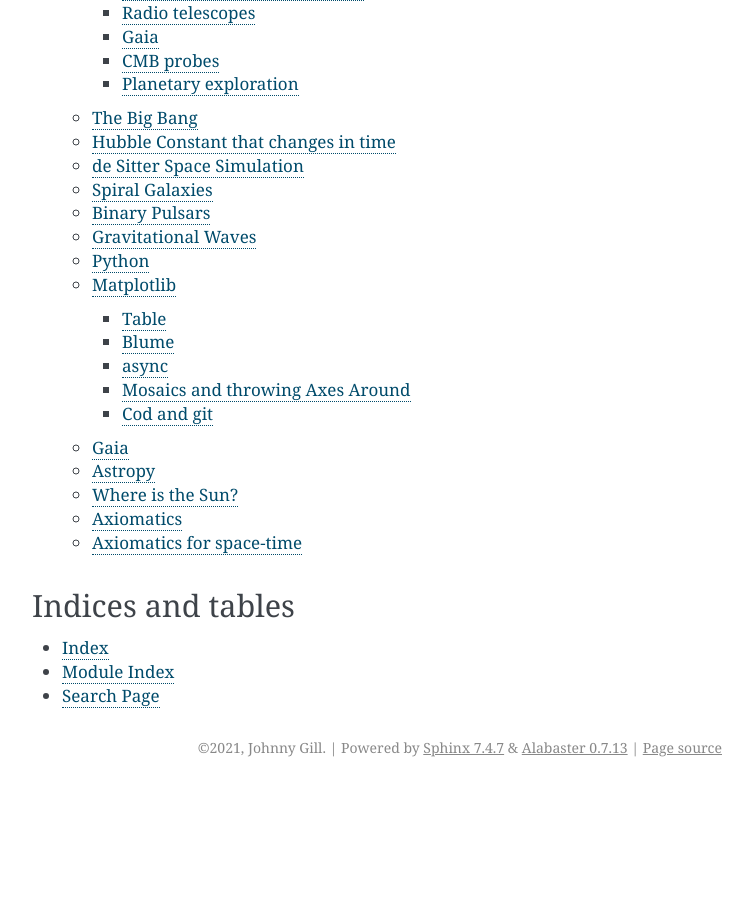
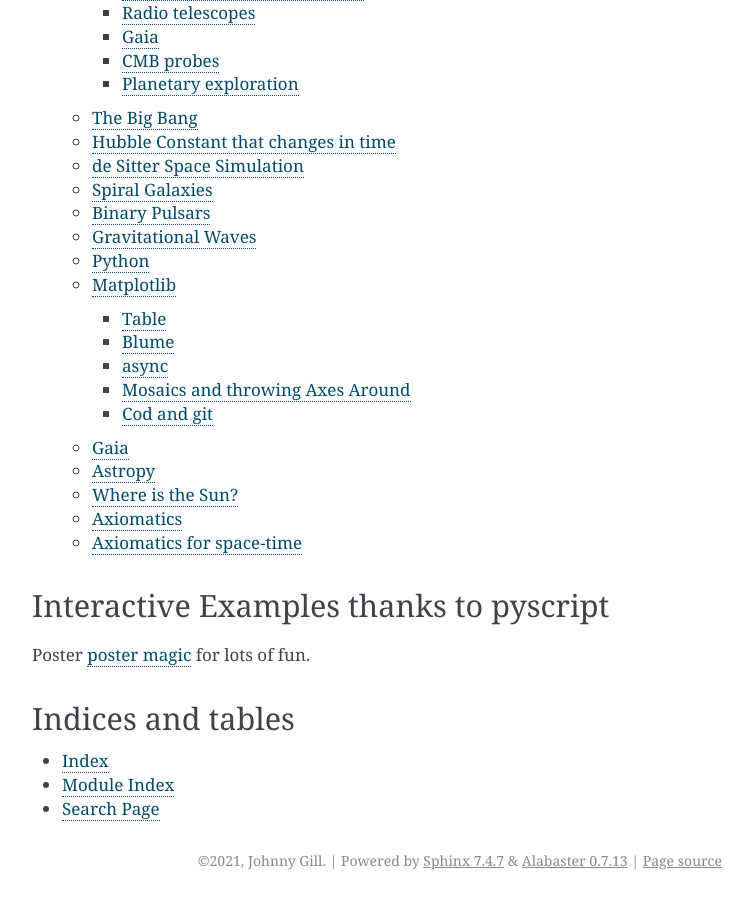
Before and after one commit to swfiua/gotu, a Sphinx documentation site: the page built from docs/index.rst, in a window 1280 px wide and 900 px high, scrolled down 2955 px. Shown: the whole window, without its empty margins (388-1141 px from the left). Built offline with Sphinx 7.4.7, drawn with Linux system fonts in a browser that asks for light colours; formulas are drawn with MathJax 3; before the commit the page ends 3742 px from its top, so only the background shows below that; some of the changed text lies outside the part shown.

Commit message:
add a link tp ../html/poster.html

```diff
--- a/docs/conf.py
+++ b/docs/conf.py
@@ -58,4 +58,4 @@
 # Add any paths that contain custom static files (such as style sheets) here,
 # relative to this directory. They are copied after the builtin static files,
 # so a file named "default.css" will overwrite the builtin "default.css".
-html_static_path = ['_static']
+html_static_path = ['_static', '../html']
--- a/docs/index.rst
+++ b/docs/index.rst
@@ -94,6 +94,11 @@
 
    talk
 
+Interactive Examples thanks to pyscript
+=======================================
+
+Poster `poster magic <_static/poster.html>`_ for lots of fun.
+
 Indices and tables
 ==================
 
```
